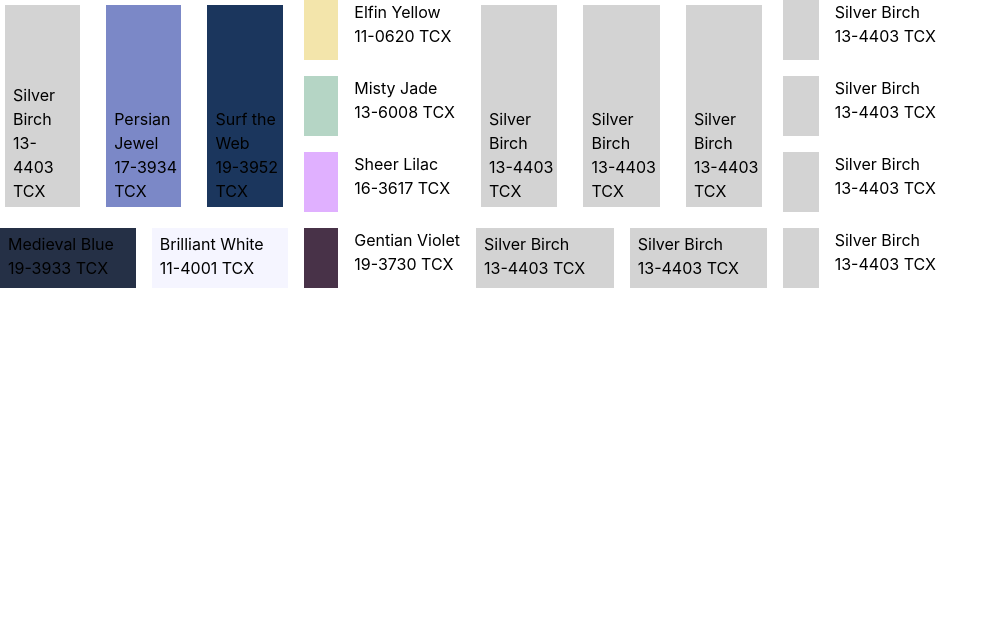
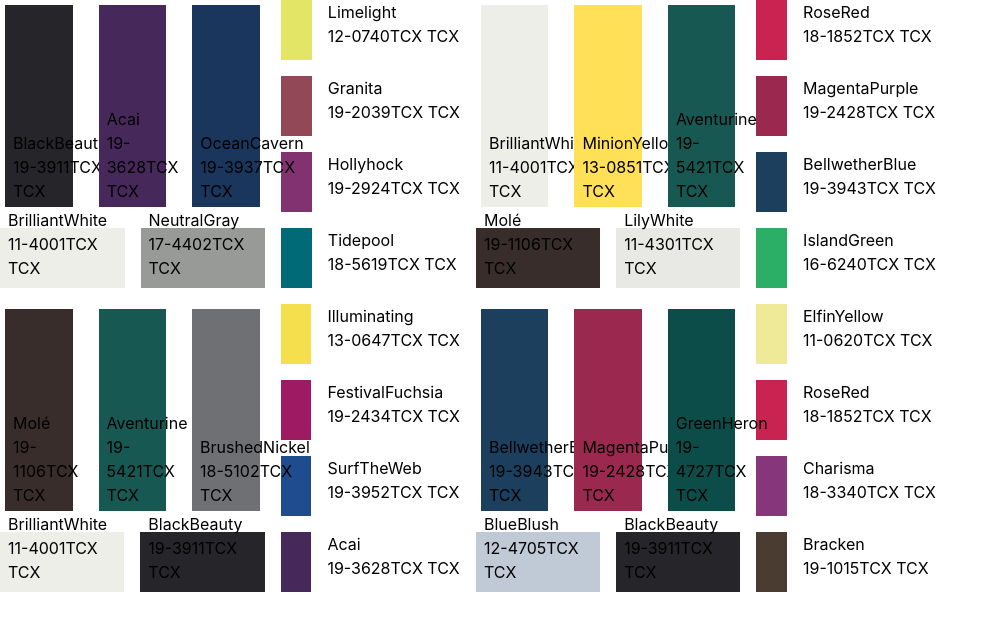
Before and after one commit to tkbartel/seasons, a React (Create React App) app: page / in a window 1280 px wide. Shown: the top 630 px of the page, without its empty margins (0-999 px from the left). Built offline with nearby package versions, Linux system fonts and the light colour scheme.

Commit message:
use the lookup table and select by name

```diff
--- a/src/App.js
+++ b/src/App.js
@@ -1,94 +1,80 @@
-import logo from './logo.svg';
-import './App.css';
-import ColorPalette from './ColorPallete';
-import {useState} from 'react';
-import colors_json from './true-winter-colors-hex.json';
+import logo from "./logo.svg";
+import "./App.css";
+import ColorPalette from "./ColorPallete";
+import { useState } from "react";
+import colors_json from "./true-winter-colors-hex.json";
+import palettes from "./palettes.json";
 
 function App() {
-  const [selectedColorCodes, setSelectedColorCodes] = useState([]);
+  const [selectedColors, setSelectedColors] = useState([]);
 
   // Make a dictionary "Color Name" -> {TCX, Hex RGB value, Color Name}
   const colorLookUpTable = {};
   colors_json.colors.forEach((color_struct) => {
-    colorLookUpTable[color_struct.name] = color_struct
-  })
-  console.log(colorLookUpTable)
+    colorLookUpTable[color_struct.name] = color_struct;
+  });
 
-  const colors1 = {
-    complementaryColors: [
-      { code: '13-4403', name: 'Silver Birch', color: '#D3D3D3' },
-      { code: '17-3934', name: 'Persian Jewel', color: '#7B88C7' },
-      { code: '19-3952', name: 'Surf the Web', color: '#1B365D' }
-    ],
-    neutrals: [
-      { code: '19-3933', name: 'Medieval Blue', color: '#253046' },
-      { code: '11-4001', name: 'Brilliant White', color: '#F5F5FF' }
-    ],
-    accents: [
-      { code: '11-0620', name: 'Elfin Yellow', color: '#F3E5AB' },
-      { code: '13-6008', name: 'Misty Jade', color: '#B5D5C5' },
-      { code: '16-3617', name: 'Sheer Lilac', color: '#E0B0FF' },
-      { code: '19-3730', name: 'Gentian Violet', color: '#483248' }
-    ],
-  }
-
-  const colors2 = {
-      complementaryColors: [
-      { code: '13-4403', name: 'Silver Birch', color: '#D3D3D3' },
-      { code: '13-4403', name: 'Silver Birch', color: '#D3D3D3' },
-      { code: '13-4403', name: 'Silver Birch', color: '#D3D3D3' }
-    ],
-    neutrals: [
-      { code: '13-4403', name: 'Silver Birch', color: '#D3D3D3' },
-      { code: '13-4403', name: 'Silver Birch', color: '#D3D3D3' }
-    ],
-    accents: [
-      { code: '13-4403', name: 'Silver Birch', color: '#D3D3D3' },
-      { code: '13-4403', name: 'Silver Birch', color: '#D3D3D3' },
-      { code: '13-4403', name: 'Silver Birch', color: '#D3D3D3' },
-      { code: '13-4403', name: 'Silver Birch', color: '#D3D3D3' }
-    ],
-  }
-
-  const colors = [colors1, colors2]
+  // const colors1 = {
+  //   complementaryColors: [
+  //     { code: '13-4403', name: 'Silver Birch', color: '#D3D3D3' },
+  //     { code: '17-3934', name: 'Persian Jewel', color: '#7B88C7' },
+  //     { code: '19-3952', name: 'Surf the Web', color: '#1B365D' }
+  //   ],
+  //   neutrals: [
+  //     { code: '19-3933', name: 'Medieval Blue', color: '#253046' },
+  //     { code: '11-4001', name: 'Brilliant White', color: '#F5F5FF' }
+  //   ],
+  //   accents: [
+  //     { code: '11-0620', name: 'Elfin Yellow', color: '#F3E5AB' },
+  //     { code: '13-6008', name: 'Misty Jade', color: '#B5D5C5' },
+  //     { code: '16-3617', name: 'Sheer Lilac', color: '#E0B0FF' },
+  //     { code: '19-3730', name: 'Gentian Violet', color: '#483248' }
+  //   ],
+  // }
 
   function includesSelectedColors(colorPallete) {
     // if no color is selected, always return true
-    if (selectedColorCodes.length == 0) {
+    if (selectedColors.length == 0) {
       return true;
     }
 
-    const colorsInPallete = [...colorPallete.complementaryColors, ...colorPallete.neutrals, ...colorPallete.accents];
-    return selectedColorCodes.every(colorCode => colorsInPallete.map((struct) => struct.code).includes(colorCode))
+    const colorsInPallete = [
+      ...colorPallete.complementary,
+      ...colorPallete.neutrals,
+      ...colorPallete.accents,
+    ];
+    return selectedColors.every((color) => colorsInPallete.includes(color));
   }
 
   return (
     <>
       <div className="flex flex-wrap gap-4">
-        {
-          colors.filter((colorPallete) => includesSelectedColors(colorPallete)).map((colorPallete, i) => (
+        {palettes
+          .filter((colorPallete) => includesSelectedColors(colorPallete))
+          .map((colorPallete, i) => (
             <ColorPalette
               key={i}
               colors={colorPallete}
               onColorClick={onColorClick}
-              selectedColorCodes={selectedColorCodes}
-          />
-        ))}
+              selectedColors={selectedColors}
+              colorLookUpTable={colorLookUpTable}
+            />
+          ))}
       </div>
     </>
   );
 
-  function onColorClick(colorCode) {
-    const newSelectedColorCodes = selectedColorCodes.slice();
+  function onColorClick(colorName) {
+    const newSelectedColors = selectedColors.slice();
 
-    if (selectedColorCodes.includes(colorCode)) {
-      newSelectedColorCodes.splice(newSelectedColorCodes.indexOf(colorCode), 1);
+    if (selectedColors.includes(colorName)) {
+      newSelectedColors.splice(newSelectedColors.indexOf(colorName), 1);
     } else {
-      newSelectedColorCodes.push(colorCode);
+      newSelectedColors.push(colorName);
     }
 
-    console.log(newSelectedColorCodes);
-    setSelectedColorCodes(newSelectedColorCodes);
+    console.log(newSelectedColors);
+    setSelectedColors(newSelectedColors);
 
     // Q: didn't update yet?
     // console.log(selectedColorCodes)
--- a/src/ColorPallete.js
+++ b/src/ColorPallete.js
@@ -1,16 +1,19 @@
 import React from "react";
 
 const ColorPalette = ({
-  colors: { complementaryColors, neutrals, accents },
+  colors: { complementary, neutrals, accents },
   onColorClick,
-  selectedColorCodes,
+  selectedColors,
+  colorLookUpTable,
 }) => {
   return (
     <>
       <div className="grid grid-cols-[repeat(7,_1fr)_auto] grid-rows-4 gap-4 h-72 w-115 overflow-hidden">
         {/* React needs "key" to identify each div relative to parent */}
-        {complementaryColors.map((color, i) => {
-          const shouldHighlightColor = selectedColorCodes.includes(color.code);
+        {complementary
+          .map((colorName) => colorLookUpTable[colorName])
+          .map((color, i) => {
+            const shouldHighlightColor = selectedColors.includes(color.name);
             return (
               // {`${javascript whatever}`} used as f-string'
               <div
@@ -19,8 +22,8 @@ const ColorPalette = ({
                 border p-1 ${shouldHighlightColor ? "" : "border-transparent"}
                 rounded bg-clip-content
                 col-span-2 row-span-3 col-start-${i * 2 + 1}`}
-              style={{ backgroundColor: color.color }}
-              onClick={() => onColorClick(color.code)}
+                style={{ backgroundColor: color.hex }}
+                onClick={() => onColorClick(color.name)}
               >
                 <div className="absolute bottom-0 m-2">
                   <div>{color.name}</div>
@@ -29,12 +32,16 @@ const ColorPalette = ({
               </div>
             );
           })}
-        {neutrals.map((color, i) => (
+        {neutrals
+          .map((colorName) => colorLookUpTable[colorName])
+          .map((color, i) => (
             <div
               key={color.name}
-            className={`relative col-span-3 col-start-${i * 3 + 1} row-start-4`}
-            style={{ backgroundColor: color.color }}
-            onClick={() => onColorClick(color.code)}
+              className={`relative col-span-3 col-start-${
+                i * 3 + 1
+              } row-start-4`}
+              style={{ backgroundColor: color.hex }}
+              onClick={() => onColorClick(color.name)}
             >
               <div className="absolute bottom-0 m-2">
                 <div>{color.name}</div>
@@ -42,13 +49,15 @@ const ColorPalette = ({
               </div>
             </div>
           ))}
-        {accents.map((color, i) => (
+        {accents
+          .map((colorName) => colorLookUpTable[colorName])
+          .map((color, i) => (
             <>
               <div
                 key={color.name}
                 className={`col-start-7 row-start-${i}`}
-              style={{ backgroundColor: color.color }}
-              onClick={() => onColorClick(color.code)}
+                style={{ backgroundColor: color.hex }}
+                onClick={() => onColorClick(color.name)}
               ></div>
               <div className={`col-start-8 row-start-${i}`}>
                 <div>{color.name}</div>
--- a/src/palettes.json
+++ b/src/palettes.json
@@ -13,7 +13,7 @@
   },
   {
     "name": "dramatic 3",
-    "complementary": ["Molé", "Aventurine", "Brushed"],
+    "complementary": ["Molé", "Aventurine", "BrushedNickel"],
     "neutrals": ["BrilliantWhite", "BlackBeauty"],
     "accents": ["Illuminating", "FestivalFuchsia", "SurfTheWeb", "Acai"]
   },
--- a/src/true-winter-colors-hex.json
+++ b/src/true-winter-colors-hex.json
@@ -96,7 +96,7 @@
       "hex": "#EEEA97"
     },
     {
-      "name": "SurftheWeb",
+      "name": "SurfTheWeb",
       "code": "19-3952TCX",
       "hex": "#1F4B8F"
     },
```
Lines whose indentation alone changed are shown as unchanged.
